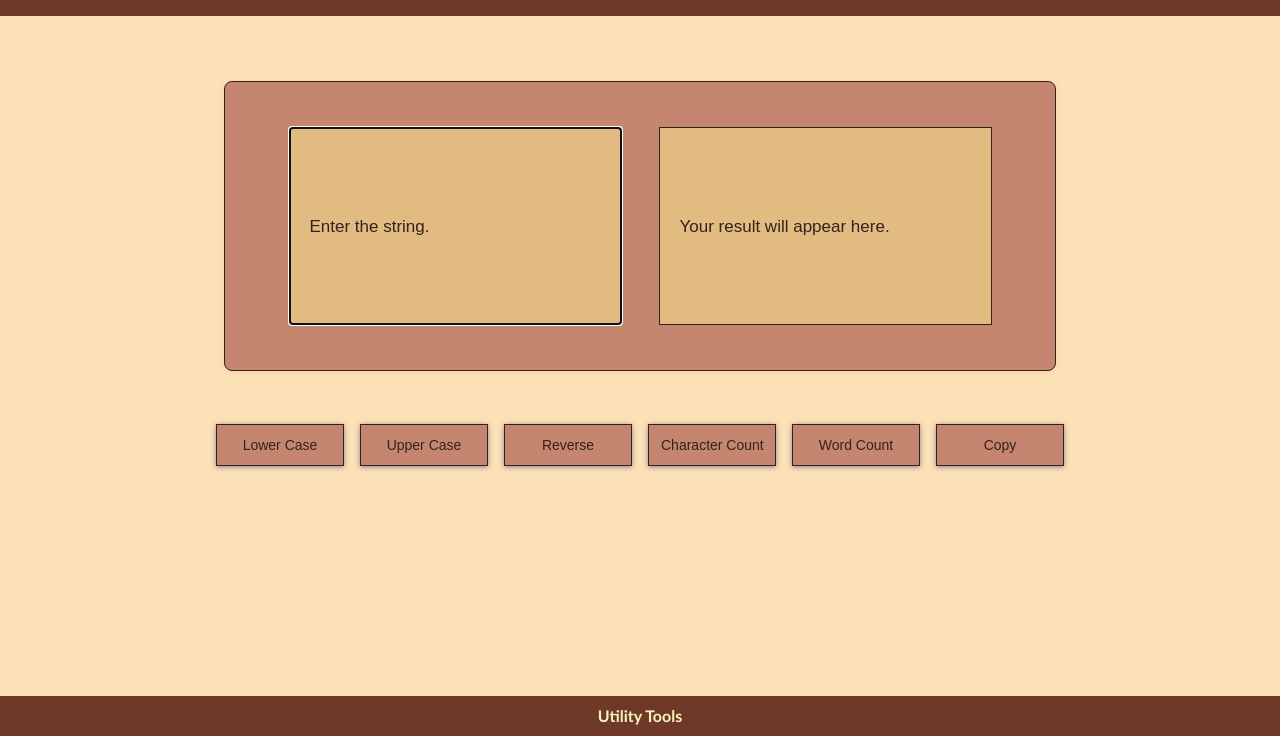
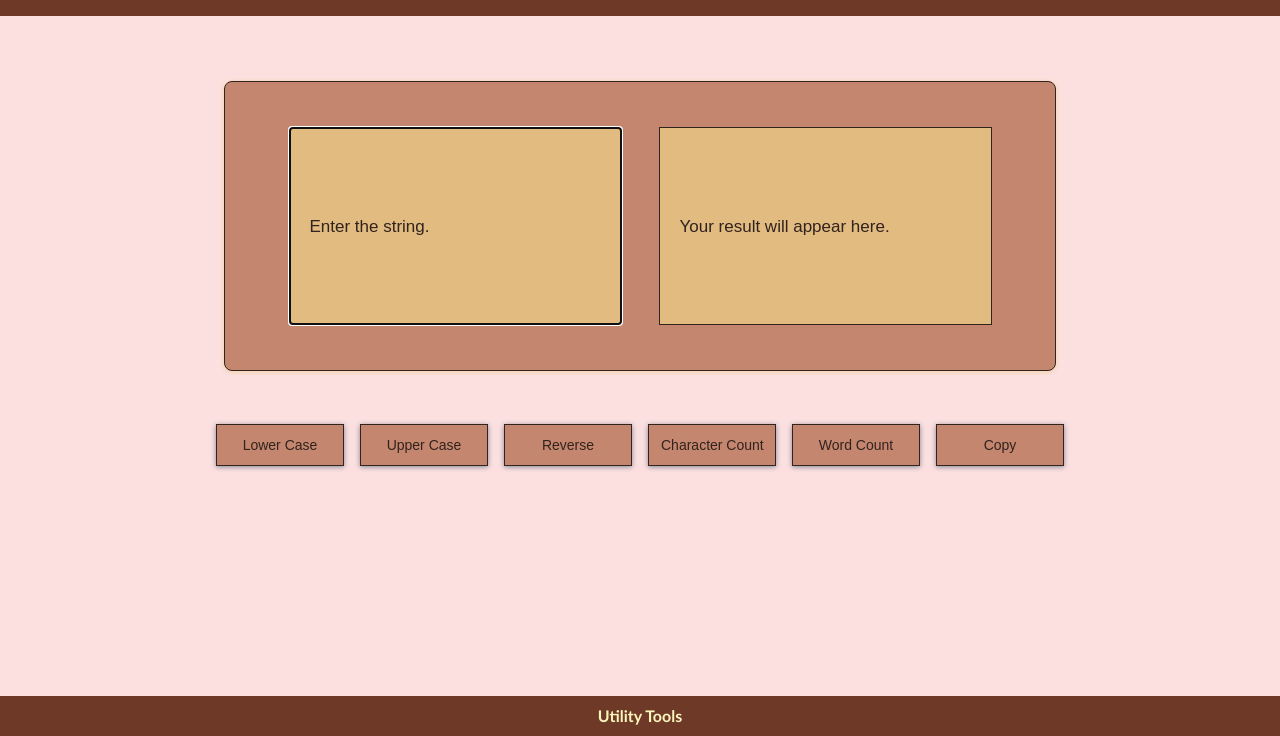
Before and after one commit to ashhadimam07/string-utility, a website: page index.html in a window 1280 px wide. Shown: the part 64-800 px from the top of the page. Drawn offline with Linux system fonts and the light colour scheme.

Commit message:
Change background color

```diff
--- a/style.css
+++ b/style.css
@@ -13,7 +13,7 @@ html {
 body {
   margin: 0;
   margin-bottom: 40px;
-  background-color: #fce0b6;
+  background-color: rgb(252, 224, 224);
   font-family: 'Trebuchet MS', 'Lucida Sans Unicode', 'Lucida Grande', 'Lucida Sans', Arial, sans-serif;
 }
 
```
